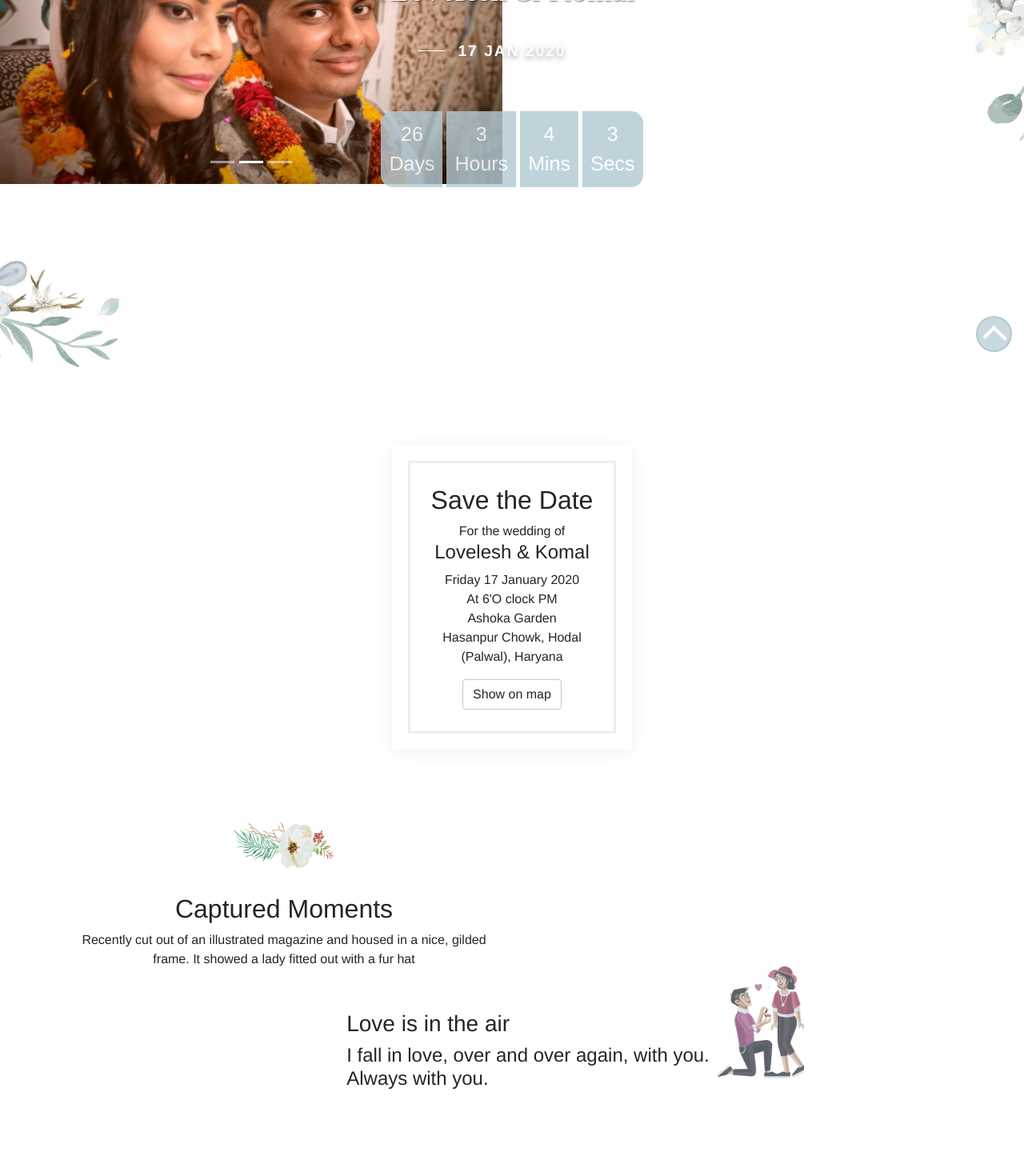
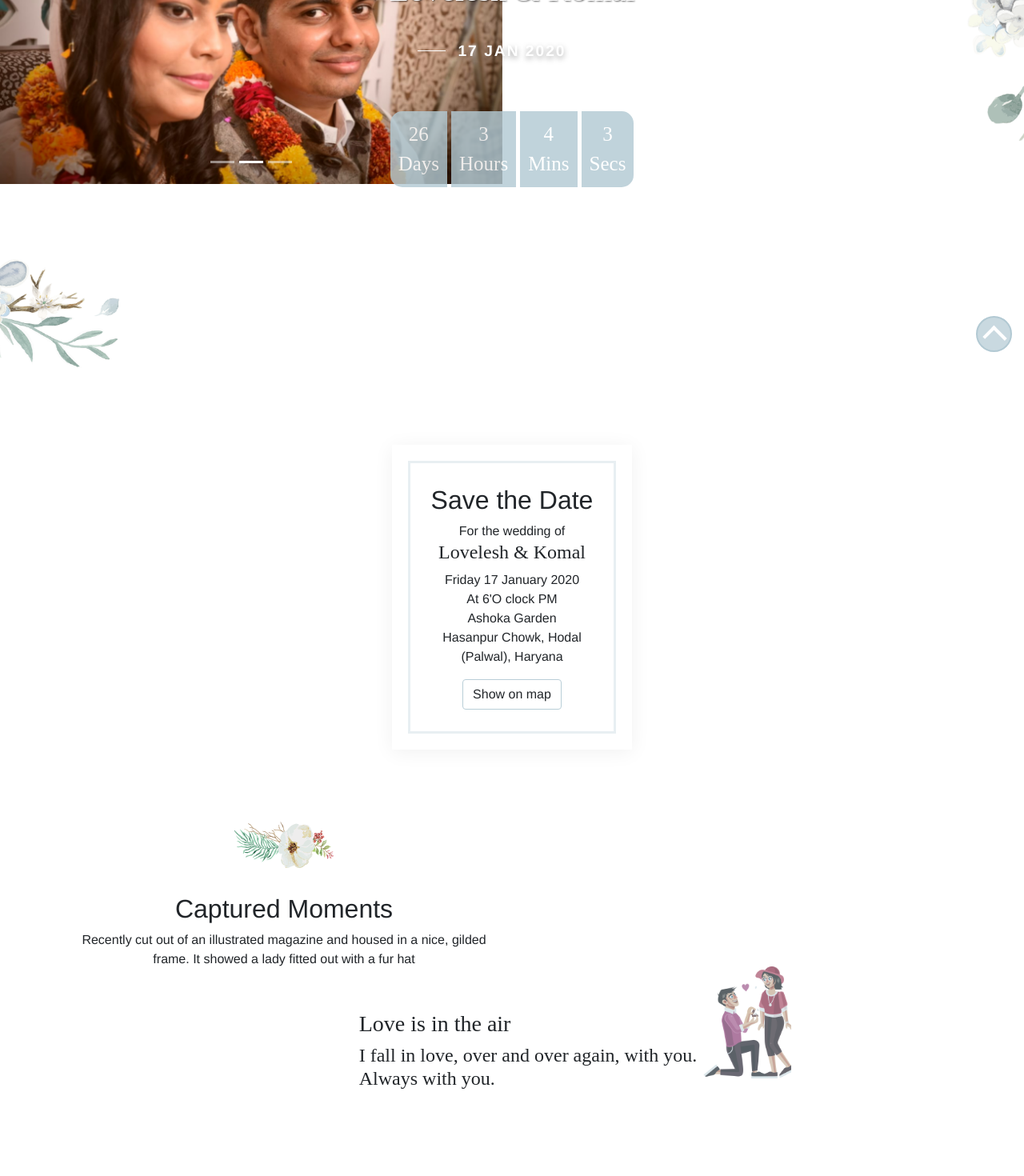
Before and after one commit to JigMistry/lovlymarriage, a Vue app: page / in a window 1280 px wide. Shown: the part 340-1810 px from the top of the page at 80% size. Built offline with nearby package versions, Linux system fonts and the light colour scheme.

Commit message:
images added

```diff
--- a/src/assets/scss/app.scss
+++ b/src/assets/scss/app.scss
@@ -152,6 +152,7 @@ html {
               }
           }
           .box {
+            font-family: 'Niconne', cursive, "aphroditeslimtextregular";
             font-size: 25px;
             color: #ffffff;
             background-color: rgba(178, 201, 211, 0.9);
@@ -221,6 +222,7 @@ html {
                   margin: -0.12em 0 0.5em;
                   color: #202a41;
                   +span {
+                    font-family: 'Niconne', cursive, "aphroditeslimtextregular";
                     color: #797979;
                     font-weight: 600;
                     font-size: 12px;
@@ -286,7 +288,7 @@ html {
             }
             .inner {
               h4 {
-                font-family: 'Niconne', cursive, 'Avenir', Helvetica, Arial, sans-serif;
+                font-family: 'Niconne', cursive, "aphroditeslimtextregular";
               }
             }
             &:before {
@@ -386,7 +388,12 @@ html {
         margin-left: 25px
       }
       .section-title {
-
+        h3 {
+          font-family: 'Niconne', cursive, "aphroditeslimtextregular";
+        }
+        h4 {
+          font-family: 'Niconne', cursive, "aphroditeslimtextregular";
+        }
       }
       .section-content {
         position: relative;
```
